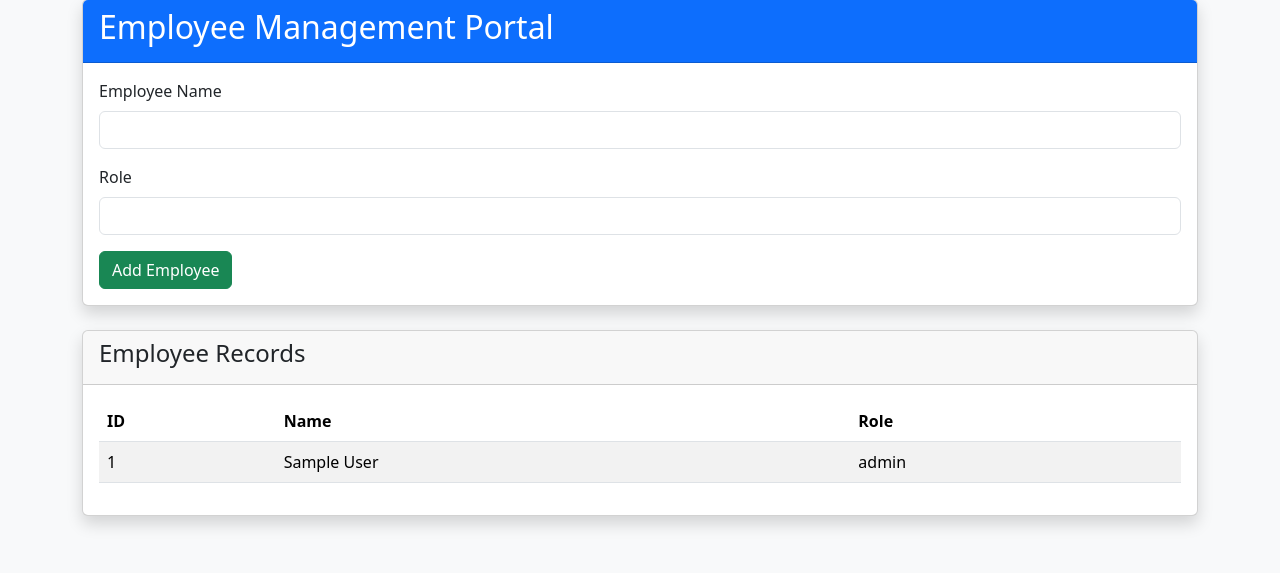
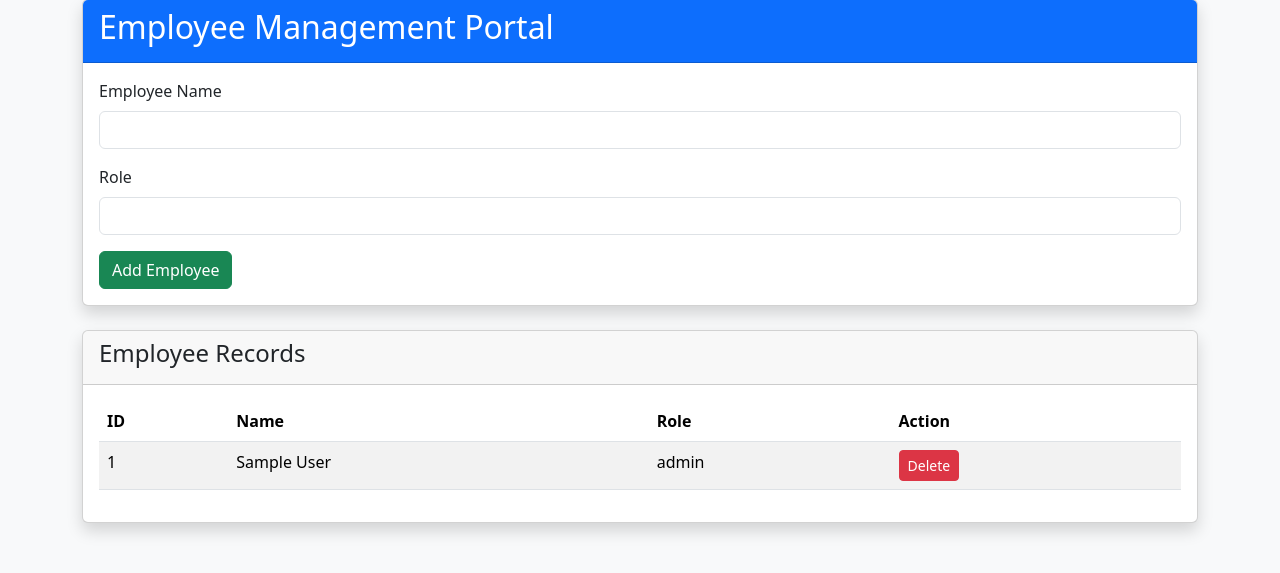
Before and after one commit to ravikumardahat/employee-portal, a Flask app: page / in a window 1280 px wide. Shown: the part 49-622 px from the top of the page. Run offline with Flask 3, Linux system fonts and the light colour scheme; tables that the repository leaves empty or names only in its code hold one stand-in row (values such as "Sample post"); data that the repository does not hold is empty.

Commit message:
feat:Add Update and delete option

```diff
--- a/app.py
+++ b/app.py
@@ -9,7 +9,6 @@ DB_CONFIG = {
     "password": "root123",
     "database": "employee_db"
 }
-
 
 def get_connection():
     return mysql.connector.connect(**DB_CONFIG)
@@ -53,6 +52,23 @@ def add_employee():
     return redirect("/")
 
 
+@app.route("/delete/<int:id>")
+def delete_employee(id):
+
+    conn = get_connection()
+    cursor = conn.cursor()
+
+    cursor.execute(
+        "DELETE FROM employees WHERE id=%s",
+        (id,)
+    )
+
+    conn.commit()
+    conn.close()
+
+    return redirect("/")
+
+
 if __name__ == "__main__":
     app.run(
         host="0.0.0.0",
--- a/templates/index.html
+++ b/templates/index.html
@@ -63,6 +63,8 @@
                         <th>ID</th>
                         <th>Name</th>
                         <th>Role</th>
+			<th>Action</th>
+
                     </tr>
                 </thead>
 
@@ -74,6 +76,12 @@
                     <td>{{ emp[0] }}</td>
                     <td>{{ emp[1] }}</td>
                     <td>{{ emp[2] }}</td>
+		    <td>
+                     <a href="/delete/{{ emp[0] }}"
+                      class="btn btn-danger btn-sm">
+                      Delete
+                       </a>
+                </td>
                 </tr>
 
                 {% endfor %}
```
